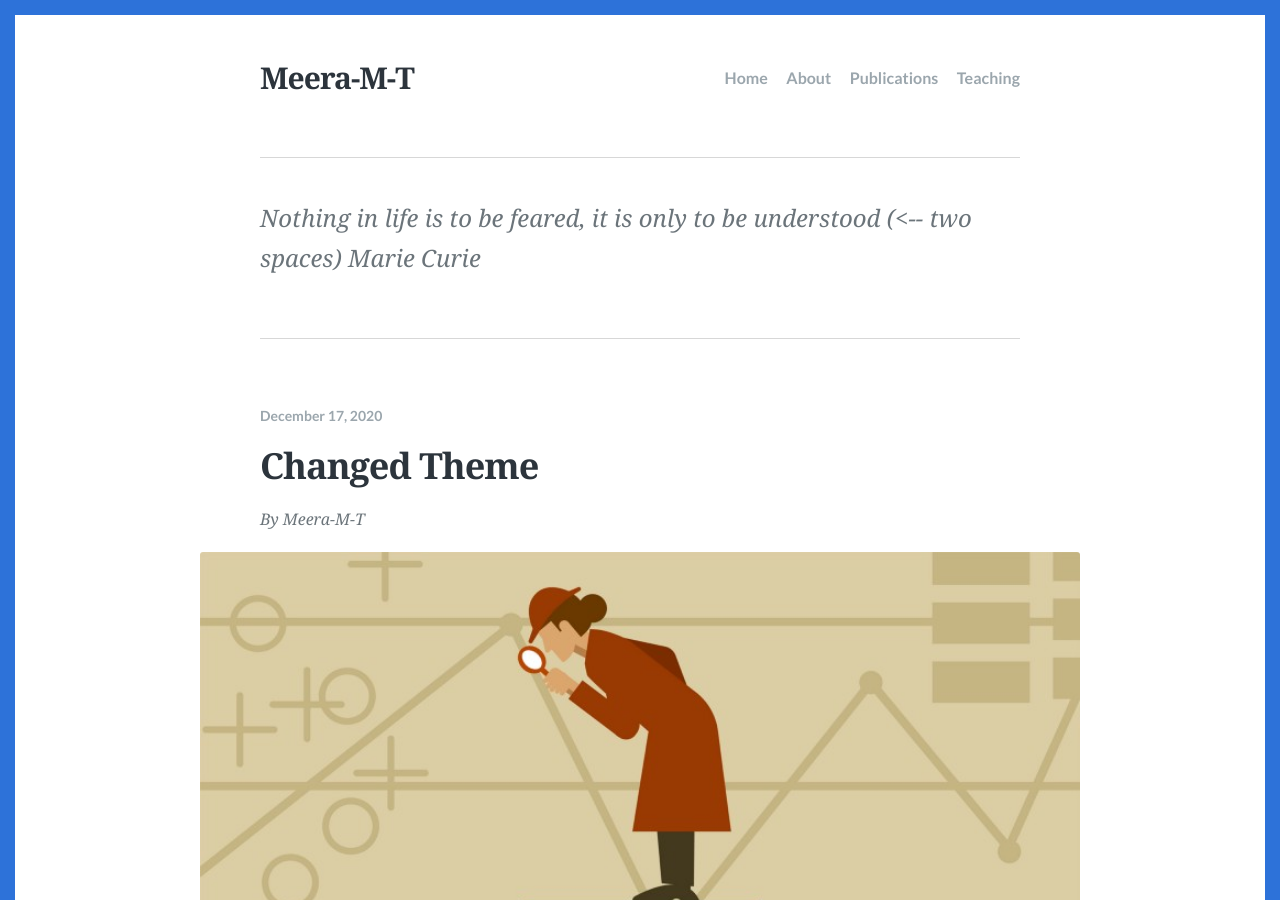
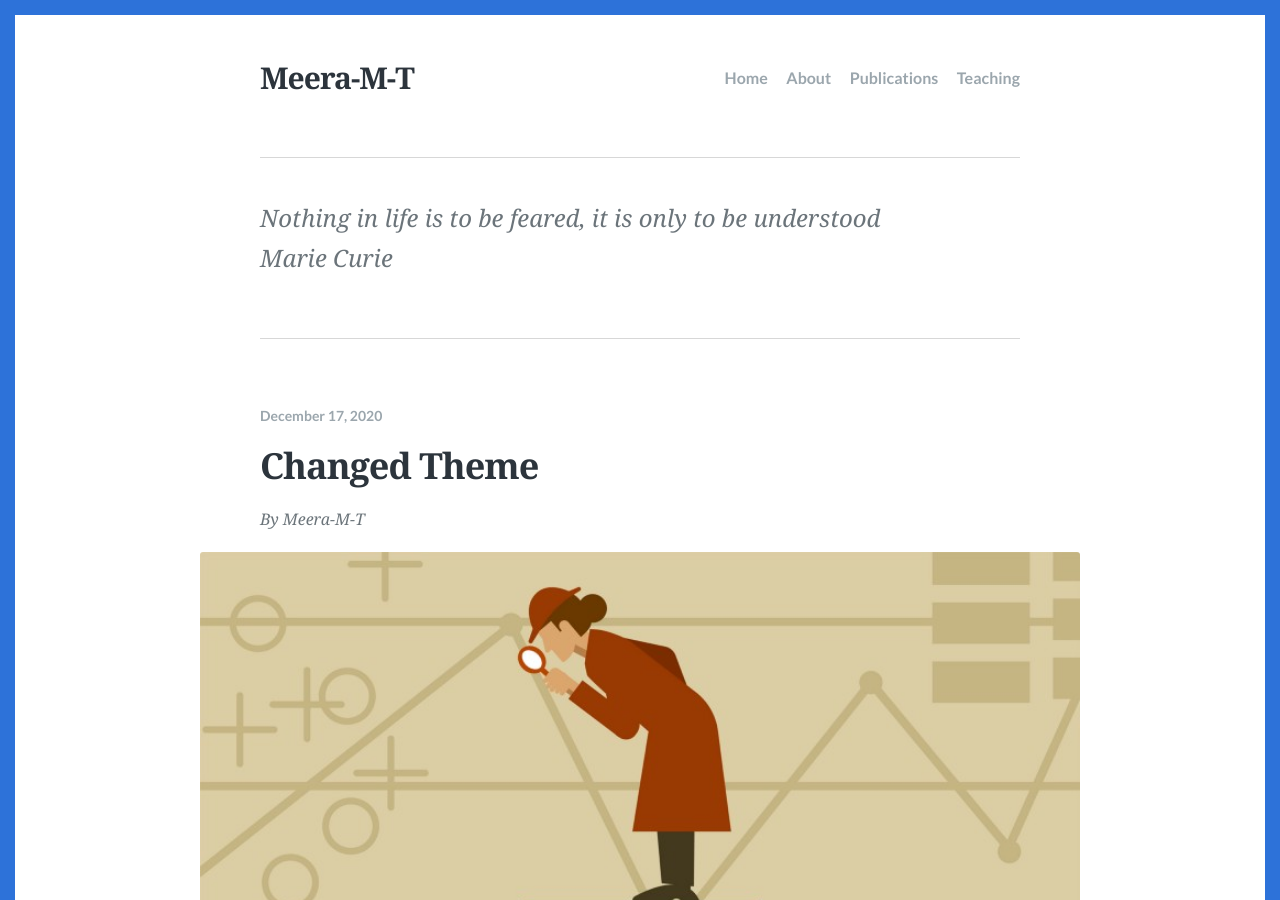
Before and after one commit to Meera-M-T/meeram.github.io, a Jekyll site: the page built from index.html, in a window 1280 px wide and 900 px high. Built offline with Jekyll 4.4.1, drawn with Linux system fonts in a browser that asks for light colours; the list of posts is cut into pages by our own code.

Commit message:
Update _config.yml

```diff
--- a/_config.yml
+++ b/_config.yml
@@ -12,7 +12,7 @@ lang: en-US
 title: "Meera-M-T"
 
 # A description of your site for meta tag, search engine results.
-description: "Nothing in life is to be feared, it is only to be understood (<-- two spaces) Marie Curie"
+description: "Nothing in life is to be feared, it is only to be understood <br/> Marie Curie"
 
 # The subpath of your site, e.g. /blog, for generating urls.
 baseurl:
```
